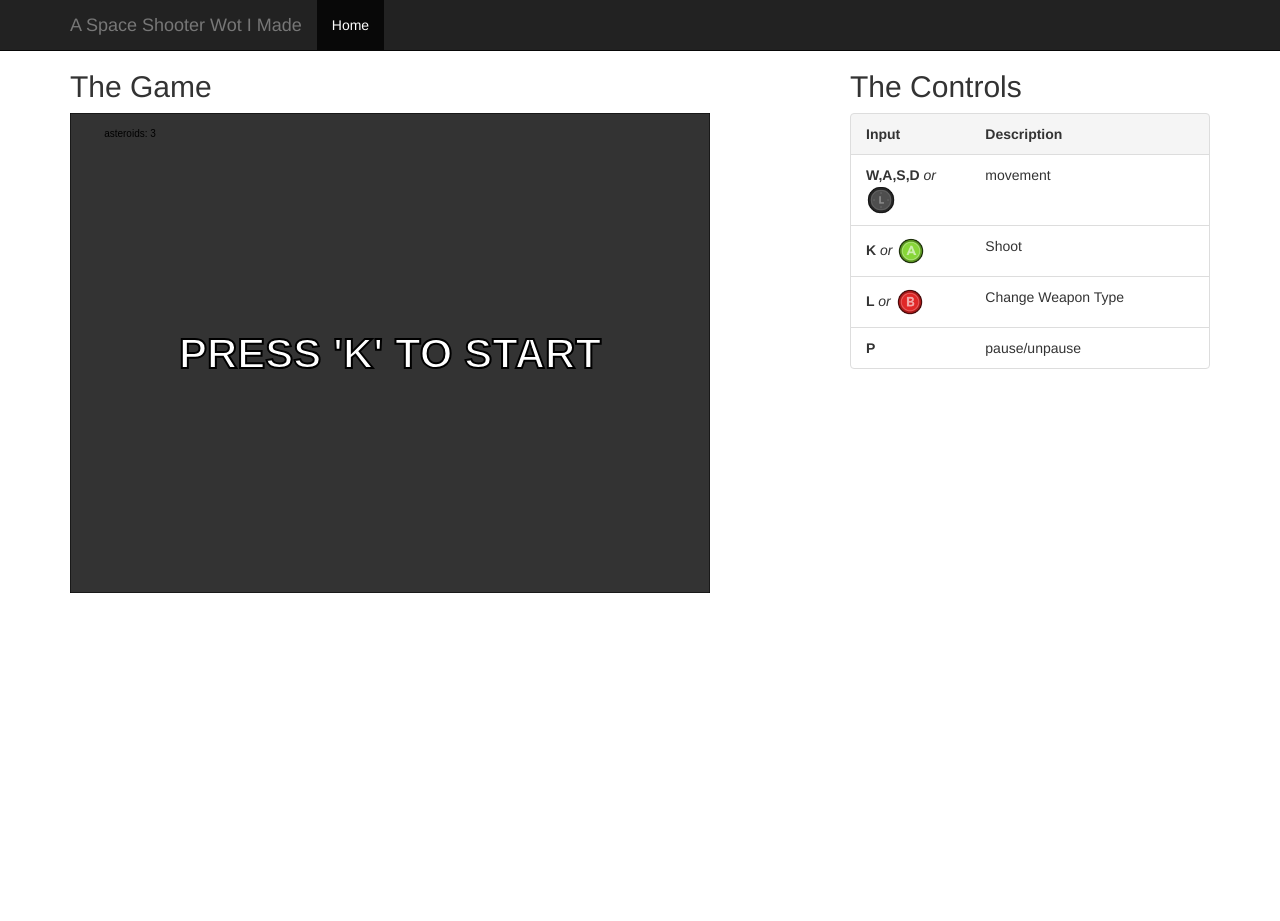
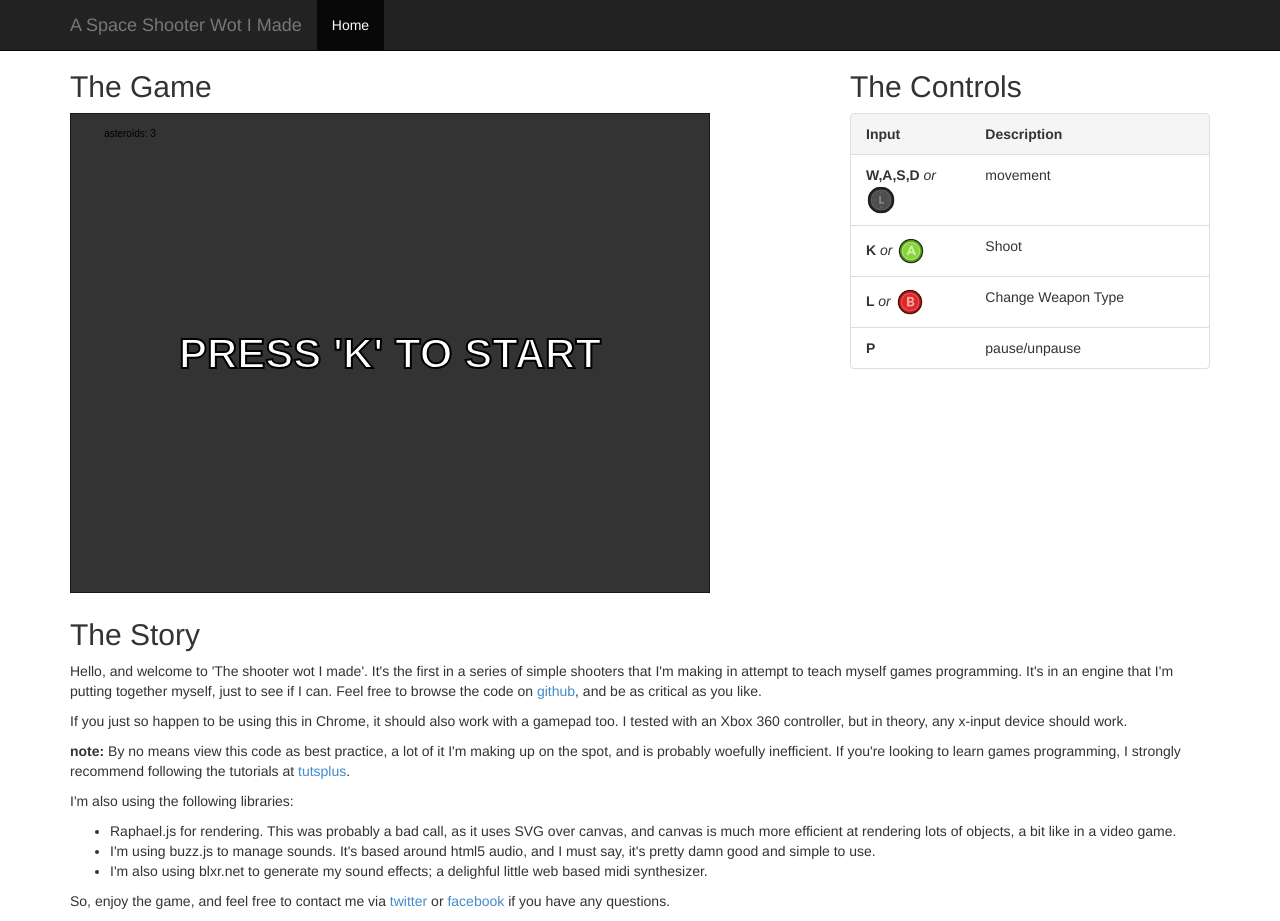
Before and after one commit to sam-higton/woios, a plain HTML site: page index.html in a window 1280 px wide. Before the commit the page ends 800 px from the top, so only its background shows below. Drawn offline with nearby package versions, Linux system fonts and the light colour scheme.

Commit message:
adding some words and stuff to the index page

```diff
--- a/index.html
+++ b/index.html
@@ -111,6 +111,38 @@
           </ul>
         </div>
       </div>
+      <div class="row">
+         <div class="col-md-12">
+          <h2>The Story</h2>
+          <p>Hello, and welcome to 'The shooter wot I made'. It's the first in a series of simple shooters that I'm
+            making in attempt to teach myself games programming. It's in an engine that I'm putting together myself, just to see
+            if I can. Feel free to browse the code on <a href="https://github.com/sam-higton/woios">github</a>, and be as critical as you like.</p>
+
+            <p>If you just so happen to be using this in Chrome, it should also work with a gamepad too. I tested with an Xbox 360
+              controller, but in theory, any x-input device should work.</p>
+
+            <p><strong>note: </strong>By no means view this code as best practice, a lot of it I'm making up
+            on the spot, and is probably woefully inefficient. If you're looking to learn games programming, I
+            strongly recommend following the tutorials at <a href="http://gamedev.tutsplus.com">tutsplus</a>.</p>
+
+            <p>I'm also using the following libraries: </p>
+            <ul>
+              <li>Raphael.js for rendering. This was probably a bad call, as it uses SVG over canvas, and canvas
+                is much more efficient at rendering lots of objects, a bit like in a video game.
+              </li>
+
+              <li>
+                I'm using buzz.js to manage sounds. It's based around html5 audio, and I must say, it's pretty damn good and simple to use.
+              </li>
+              <li>
+                I'm also using blxr.net to generate my sound effects; a delighful little web based midi synthesizer.
+              </li>
+
+            </ul>
+
+            <p>So, enjoy the game, and feel free to contact me via <a href="http://www.twitter.com/legendary_axe">twitter</a> or <a href="http://www.facebook.com/sam-higton">facebook</a> if you have any questions.
+        </div>
+      </div>
 
     </div><!-- /.container -->
 
```
